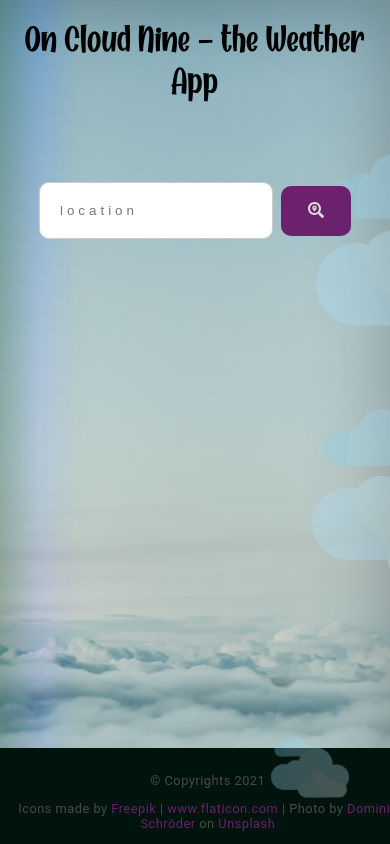
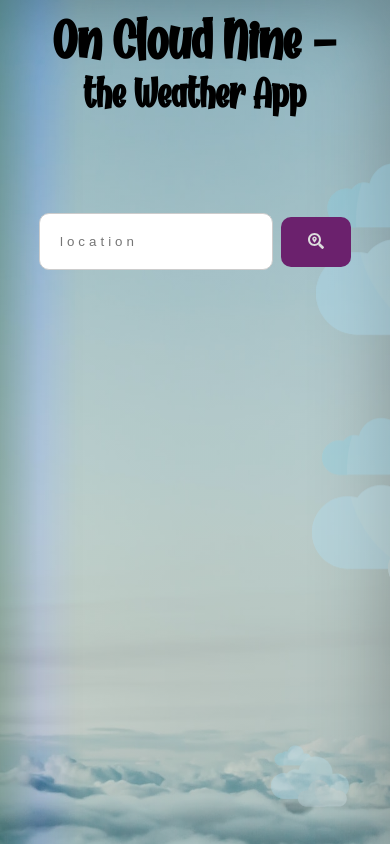
Before and after one commit to BeataMaro/Weather-app, a React (Create React App) app: page / in a window 390 px wide. Shown: the top 844 px of the page. Built offline with nearby package versions, Linux system fonts and the light colour scheme.

Commit message:
fix responsive layout

```diff
--- a/src/App.css
+++ b/src/App.css
@@ -8,6 +8,7 @@ body {
   font-family: "Roboto", sans-serif;
   text-align: center;
   overflow-x: hidden;
+  background-color: skyblue;
 }
 
 img {
--- a/src/App.js
+++ b/src/App.js
@@ -7,9 +7,9 @@ import Container from "./components/Container.js";
 import Header from "./components/Header";
 import WeatherSearch from "./components/WeatherSearch";
 import WeatherCard from "./components/WeatherCard";
-import Footer from "./components/Footer";
+import Footer from "./components/Footer/Footer";
 
-import ErrorCard from "./components/ErrorCard";
+import ErrorCard from "./components/ErrorCard/ErrorCard";
 
 import { roll } from "./utils/roll";
 
--- a/src/components/Container.js
+++ b/src/components/Container.js
@@ -6,12 +6,10 @@ const StyledWrapper = styled.div`
   display: flex;
   justify-content: center;
   max-width: 100%;
-
   width: 100vw;
-  height: 100vh;
+  height: 1000px;
   flex-direction: column;
-  justify-content: space-around;
-
+  justify-content: space-between;
   background-color: black;
   background: linear-gradient(
       90deg,
@@ -24,9 +22,6 @@ const StyledWrapper = styled.div`
   background-size: cover;
   background-position: bottom;
   box-shadow: inset 0 0 5rem rgba(0, 0, 0, 0.3);
-
-  @media (min-width: 1024px) {
-  }
 `;
 
 const Container = (props) => {
--- a/src/components/Footer.js
+++ b/src/components/Footer/Footer.js
@@ -1,20 +1,5 @@
 import React from "react";
-import styled from "styled-components";
-
-const StyledFooter = styled.footer`
-  margin-top: auto;
-  width: 100%;
-  padding: 1em;
-  text-align: center;
-  font-size: 0.8rem;
-  background-color: #01130d;
-  color: #484c47;
-  letter-spacing: 0.5px;
-
-  & a {
-    color: var(--primary);
-  }
-`;
+import { StyledFooter } from "./StyledFooter";
 
 const Footer = () => {
   return (
@@ -22,13 +7,13 @@ const Footer = () => {
       <p>&copy; Copyrights 2021</p>
       Icons made by{" "}
       <span>
-        <a href='https://www.freepik.com' title='Freepik'>
+        <a href='https://www.freepik.com' title='Freepik' target='_blank'>
           Freepik
         </a>
       </span>{" "}
       |{" "}
       <span>
-        <a href='https://www.flaticon.com/' title='Flaticon'>
+        <a href='https://www.flaticon.com/' title='Flaticon' target='_blank'>
           www.flaticon.com
         </a>
       </span>
--- /dev/null
+++ b/src/components/Footer/StyledFooter.js
@@ -0,0 +1,17 @@
+import styled from "styled-components";
+
+export const StyledFooter = styled.footer`
+  margin-top: auto;
+  width: 100%;
+  padding: 1em;
+  text-align: center;
+  font-size: 0.8rem;
+  background-color: #01130d;
+  color: #484c47;
+  letter-spacing: 0.5px;
+  z-index: 1000;
+
+  & a {
+    color: var(--primary);
+  }
+`;
--- a/src/components/Header.js
+++ b/src/components/Header.js
@@ -6,23 +6,32 @@ const StyledNav = styled.header`
   height: 20%;
   display: flex;
   flex-direction: column;
-  align-items: center;
 `;
 
-const StyledTitle = styled.h1`
-  font-size: 2rem;
+const StyledTitle = styled.div`
+  align-self: center;
+  /* margin: 0 2em; */
   font-family: "Fresh Orange";
   font-weight: 400;
+  line-height: 0.5;
+  font-size: 1.5rem;
+
+  & h1,
+  h2 {
+    display: block;
+  }
 
   @media (min-width: 768px) {
-    font-size: 3rem;
+    font-size: 2rem;
   }
 `;
 
 const Header = () => {
   return (
     <StyledNav>
-      <StyledTitle>On Cloud Nine - the Weather App</StyledTitle>
+      <StyledTitle>
+        <h1>On Cloud Nine -</h1> <h2>the Weather App</h2>
+      </StyledTitle>
       <Clouds />
     </StyledNav>
   );
--- a/src/components/WeatherCard.js
+++ b/src/components/WeatherCard.js
@@ -40,9 +40,10 @@ export const StyledCard = styled.div`
 export const StyledCardContainer = styled.div`
   align-self: center;
   background: transparent;
+  margin: 2em 0;
   border-radius: 40px;
   width: 350px;
-  min-height: 500px;
+  min-height: 600px;
   perspective: 1000px;
   overflow: hidden;
 
@@ -59,7 +60,7 @@ const StyledCardHeader = styled.div`
 `;
 export const StyledFront = styled.div`
   position: absolute;
-  background: white;
+  background-color: pink;
   width: 100%;
   height: 100%;
   -webkit-backface-visibility: hidden;
@@ -67,7 +68,7 @@ export const StyledFront = styled.div`
   border-radius: 20px;
 
   & img {
-    max-height: 70%;
+    max-height: 80%;
   }
   & > h1 {
     color: crimson;
```
